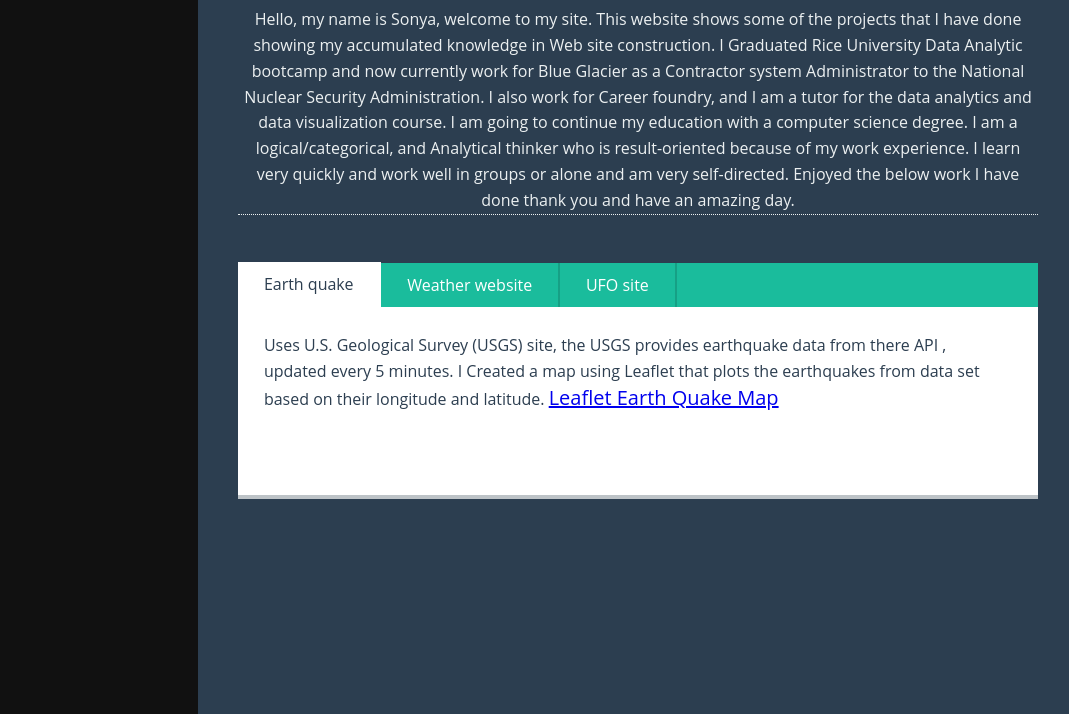
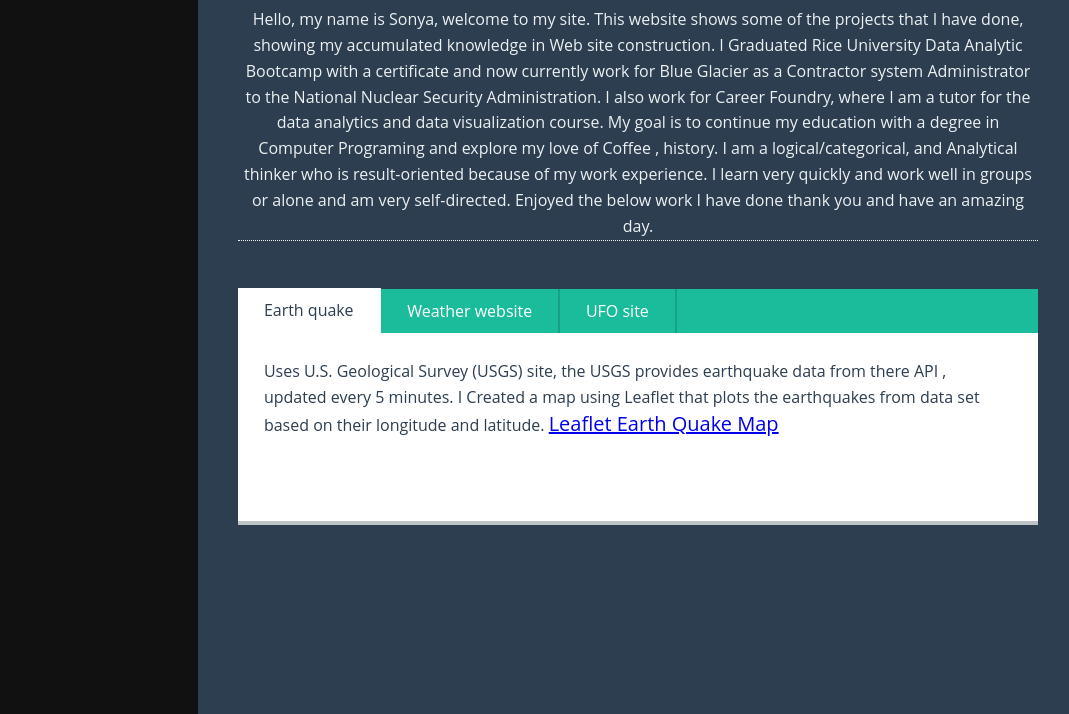
Before and after one commit to sonyamg80/sonyamg80.github.io, a plain HTML site: page index.html in a window 1280 px wide. Shown: the part 86-800 px from the top of the page, without its empty margins (2-1071 px from the left). Drawn offline with Linux system fonts and the light colour scheme.

Commit message:
Update index.html

```diff
--- a/index.html
+++ b/index.html
@@ -21,14 +21,12 @@
 
         <div>
             <p>
-                Hello, my name is Sonya, welcome to my site. This website shows some of the projects that I have done showing my accumulated knowledge in Web site construction.
+                Hello, my name is Sonya, welcome to my site. This website shows some of the projects that I have done, showing my accumulated knowledge in Web site construction.
+                I Graduated Rice University Data Analytic Bootcamp with a certificate and now currently work for Blue Glacier as a Contractor system Administrator to the National Nuclear Security Administration.
+                I also work for Career Foundry, where I am a tutor for the data analytics and data visualization course.
+               My goal is to continue my education with a degree in Computer Programing and explore my love of Coffee , history.
 
-                I Graduated Rice University Data Analytic bootcamp and now currently work for Blue Glacier as a Contractor system Administrator to the National Nuclear Security Administration.
-
-                I also work for Career foundry, and I am a tutor for the data analytics and data visualization course.
-                I am going to continue my education with a computer science degree.
-
-               I am a logical/categorical, and Analytical thinker who is result-oriented because of my work experience.
+                I am a logical/categorical, and Analytical thinker who is result-oriented because of my work experience.
                I learn very quickly and work well in groups or alone and am very self-directed.
                 Enjoyed the below work I have done thank you and have an amazing day.
             </p>
```
